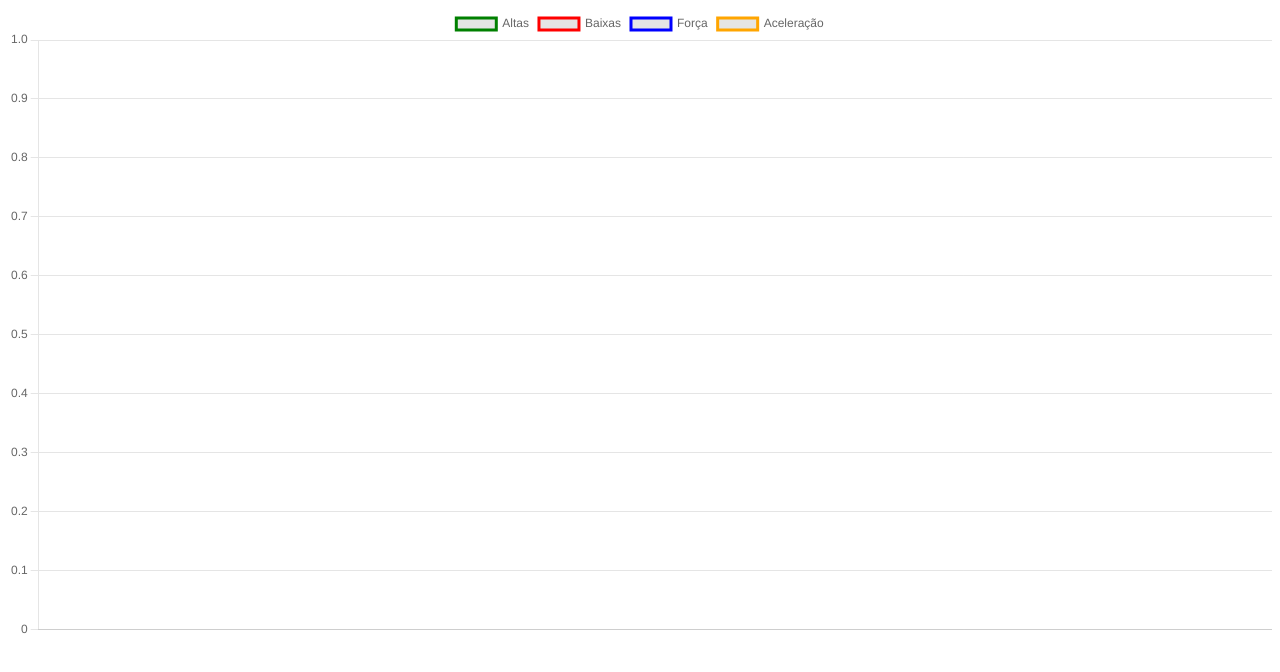
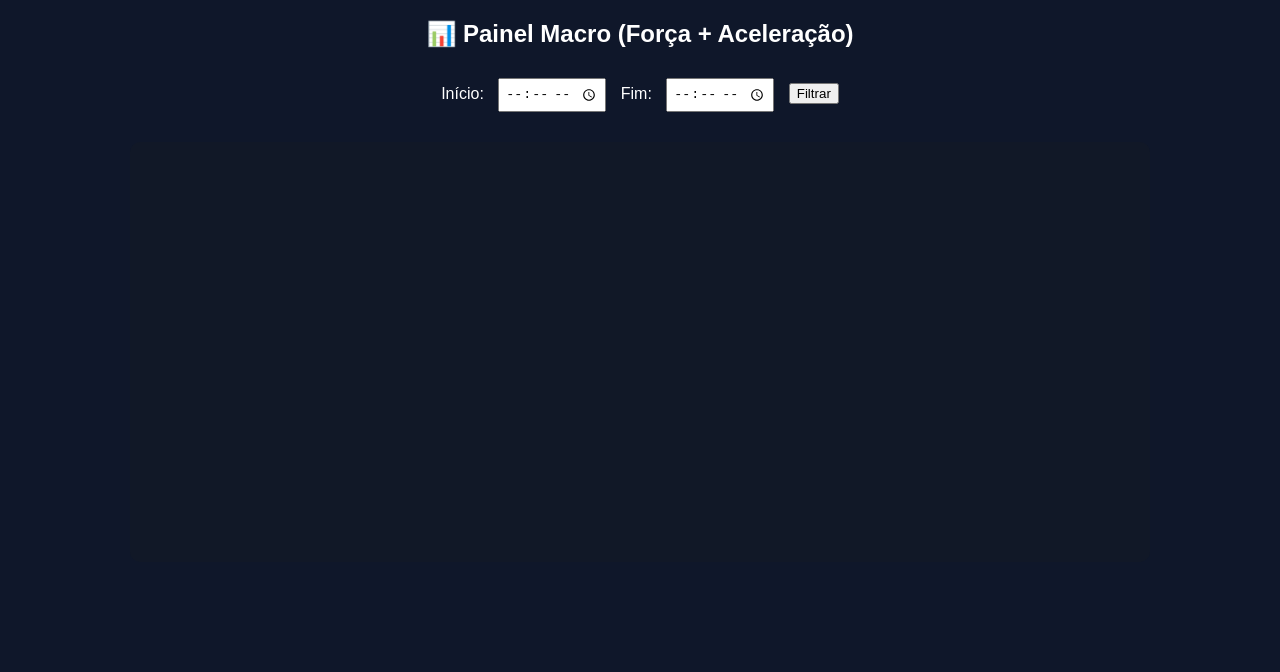
Before and after one commit to dericosilva/app_mercado, a website: page public/index.html in a window 1280 px wide. Drawn offline with nearby package versions, Linux system fonts and the light colour scheme; no server answers.

Commit message:
Update index.html

```diff
--- a/public/index.html
+++ b/public/index.html
@@ -1,53 +1,127 @@
 <!DOCTYPE html>
-<html>
+<html lang="pt-br">
 <head>
-  <title>Trader App</title>
+  <meta charset="UTF-8">
+  <title>Painel Trader</title>
   <script src="https://cdn.jsdelivr.net/npm/chart.js"></script>
+  <style>
+    body {
+      background: #0f172a;
+      color: white;
+      font-family: Arial;
+      text-align: center;
+    }
+    canvas {
+      background: #111827;
+      margin-top: 20px;
+      border-radius: 10px;
+      padding: 10px;
+    }
+    input {
+      margin: 10px;
+      padding: 5px;
+    }
+  </style>
 </head>
 <body>
 
-<canvas id="grafico"></canvas>
+<h2>📊 Painel Macro (Força + Aceleração)</h2>
+
+<label>Início:</label>
+<input type="time" id="inicio">
+
+<label>Fim:</label>
+<input type="time" id="fim">
+
+<button onclick="carregar()">Filtrar</button>
+
+<canvas id="grafico" width="1000" height="400"></canvas>
 
 <script>
-let dados = {
-  labels: [],
-  altas: [],
-  baixas: [],
-  forca: [],
-  aceleracao: []
-};
+const API = "https://app-mercado-v1kt.onrender.com/historico"
 
-const ctx = document.getElementById("grafico");
+let chart
 
-const chart = new Chart(ctx, {
-  type: "line",
-  data: {
-    labels: dados.labels,
-    datasets: [
-      { label: "Altas", data: dados.altas, borderColor: "green" },
-      { label: "Baixas", data: dados.baixas, borderColor: "red" },
-      { label: "Força", data: dados.forca, borderColor: "blue" },
-      { label: "Aceleração", data: dados.aceleracao, borderColor: "orange" }
-    ]
+async function carregar() {
+  const res = await fetch(API)
+  let dados = await res.json()
+
+  const inicio = document.getElementById("inicio").value
+  const fim = document.getElementById("fim").value
+
+  if (inicio && fim) {
+    dados = dados.filter(d => {
+      const hora = new Date(d.time).toTimeString().slice(0,5)
+      return hora >= inicio && hora <= fim
+    })
   }
-});
 
-async function atualizar() {
-  const res = await fetch("/dados");
-  const json = await res.json();
+  const labels = dados.map(d => new Date(d.time).toLocaleTimeString())
 
-  const d = json.resumo;
+  const altas = dados.map(d => d.alta)
+  const baixas = dados.map(d => d.baixa)
+  const forca = dados.map(d => d.forca)
+  const aceleracao = dados.map(d => d.aceleracao)
 
-  dados.labels.push(d.hora);
-  dados.altas.push(d.altas);
-  dados.baixas.push(d.baixas);
-  dados.forca.push(d.forca);
-  dados.aceleracao.push(d.aceleracao);
+  if (chart) chart.destroy()
 
-  chart.update();
+  const ctx = document.getElementById("grafico").getContext("2d")
+
+  chart = new Chart(ctx, {
+    type: "line",
+    data: {
+      labels: labels,
+      datasets: [
+        {
+          label: "Altas",
+          data: altas,
+          borderColor: "green",
+          tension: 0.3
+        },
+        {
+          label: "Quedas",
+          data: baixas,
+          borderColor: "red",
+          tension: 0.3
+        },
+        {
+          label: "Força (A-B)",
+          data: forca,
+          borderColor: "cyan",
+          tension: 0.3
+        },
+        {
+          label: "Aceleração",
+          data: aceleracao,
+          borderColor: "yellow",
+          tension: 0.3
+        }
+      ]
+    },
+    options: {
+      responsive: true,
+      plugins: {
+        legend: {
+          labels: { color: "white" }
+        }
+      },
+      scales: {
+        x: {
+          ticks: { color: "white" }
+        },
+        y: {
+          ticks: { color: "white" }
+        }
+      }
+    }
+  })
 }
 
-setInterval(atualizar, 60000);
+// 🔄 atualização automática
+setInterval(carregar, 60000)
+
+// 🚀 carregar ao abrir
+carregar()
 </script>
 
 </body>
```
